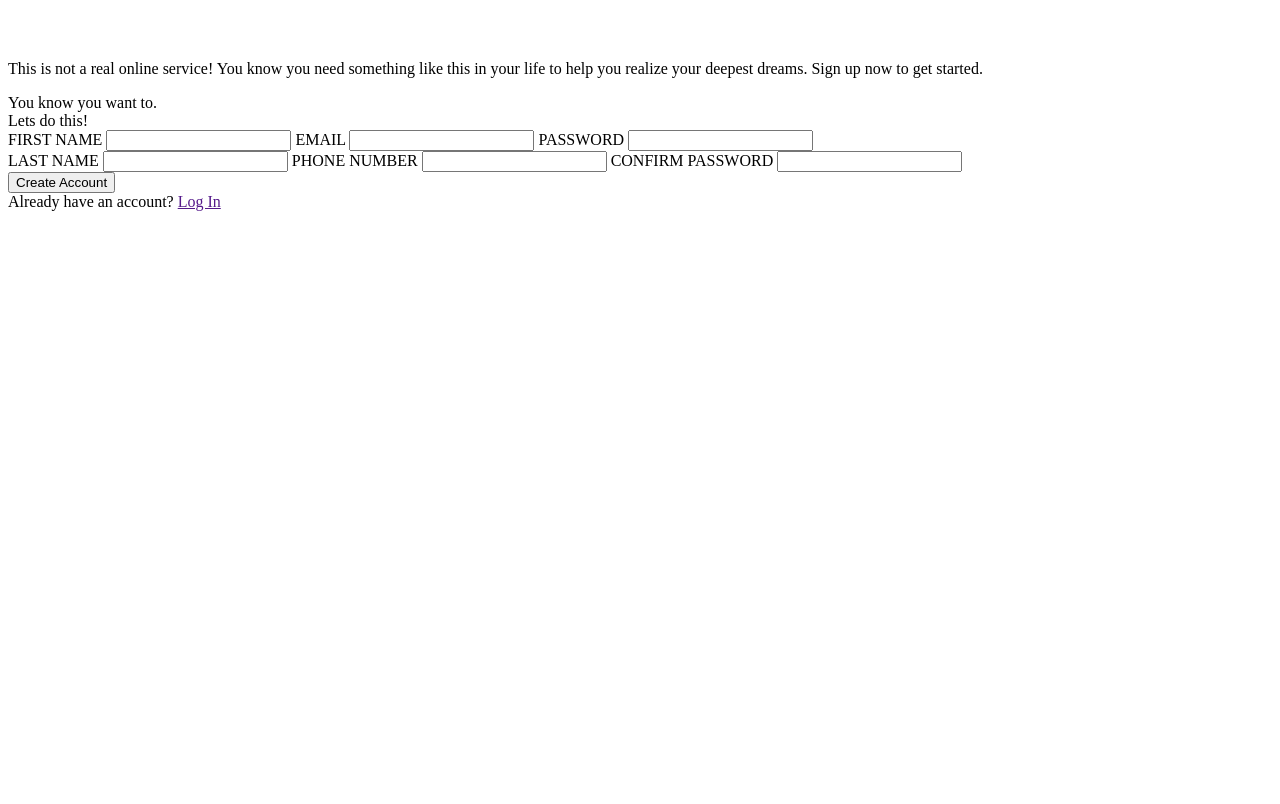
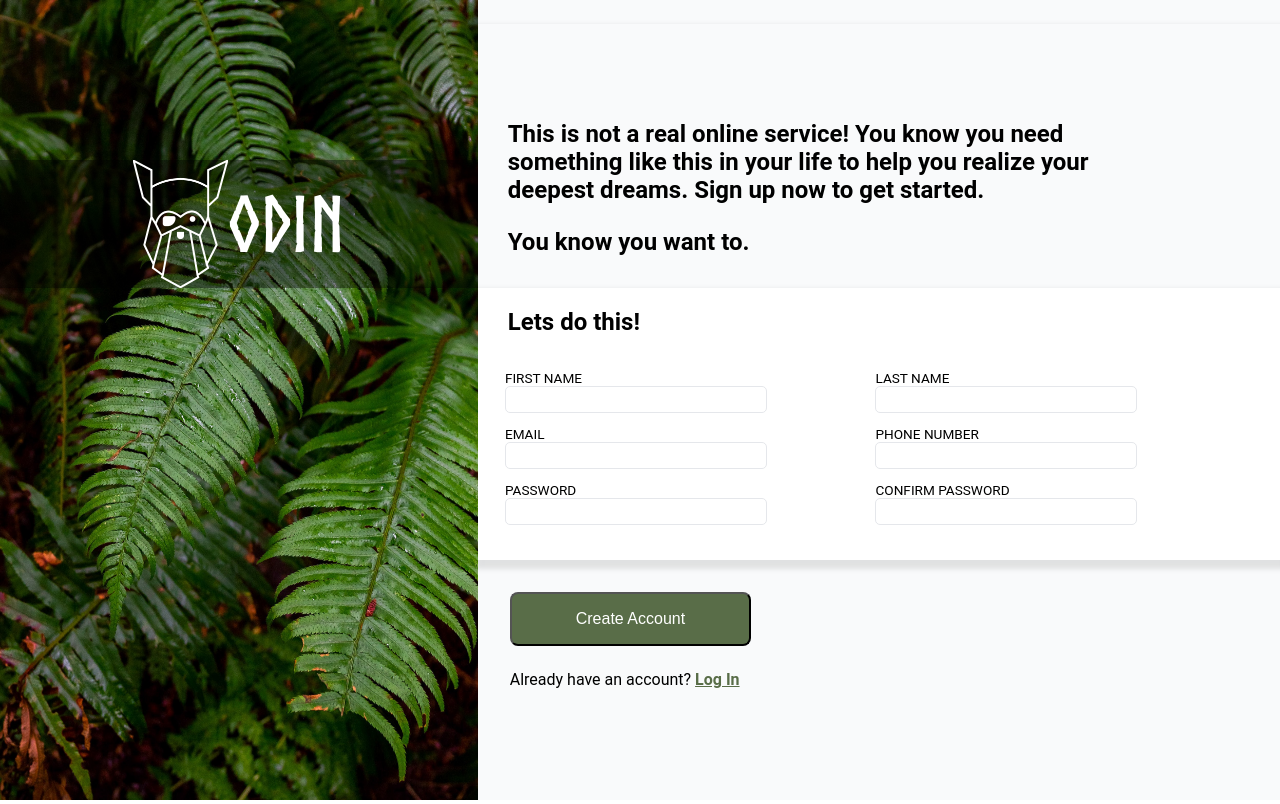
Before and after one commit to jaredmates/sign-up-form, a plain HTML site: page index.html in a window 1280 px wide. Drawn offline with Linux system fonts and the light colour scheme.

Commit message:
finished styling page

```diff
--- a/index.html
+++ b/index.html
@@ -8,54 +8,71 @@
     <title>Sign Up Page</title>
   </head>
   <body>
-    <!-- div for the whole thing or use body tag -->
+    <div class="content-container">
       <aside>
-      <img src="" alt="" />
-      <div><img src="" alt="" /></div>
+        <img src="images/plant.jpg.jpg" alt="" class="background-img" />
+        <div class="img-container">
+          <img src="images/odin-lined.png" alt="" class="odin-img" />
+          <span class="img-text">ODIN</span>
+        </div>
       </aside>
 
-    <main>
-      <header>
-        <p>
+      <main class="main-container">
+        <header class="header-container">
+          <p class="header-text">
             This is not a real online service! You know you need something like
-          this in your life to help you realize your deepest dreams. Sign up now
-          to get started.
+            this in your life to help you realize your deepest dreams. Sign up
+            now to get started.
           </p>
-        <div>You know you want to.</div>
+          <span class="header-text">You know you want to.</span>
         </header>
 
-      <section>
-        <div>Lets do this!</div>
-        <!-- maybe div on each input to use a grid if flex doesnt work -->
-        <form action="">
-          <div>
+        <section class="form-content-container">
+          <span class="section-heading">Lets do this!</span>
+          <form action="" class="form-container">
+            <div class="right-inputs">
+              <div class="first-name">
                 <label for="">FIRST NAME</label>
                 <input type="text" name="" id="" />
+              </div>
 
+              <div class="email">
                 <label for="">EMAIL</label>
                 <input type="text" name="" id="" />
+              </div>
 
+              <div class="password">
                 <label for="">PASSWORD</label>
                 <input type="text" name="" id="" />
               </div>
+            </div>
 
-          <div>
+            <div class="left-inputs">
+              <div class="last-name">
                 <label for="">LAST NAME</label>
                 <input type="text" name="" id="" />
+              </div>
 
+              <div class="phone-number">
                 <label for="">PHONE NUMBER</label>
                 <input type="text" name="" id="" />
+              </div>
 
+              <div class="confirm-password">
                 <label for="">CONFIRM PASSWORD</label>
                 <input type="text" name="" id="" />
+              </div>
             </div>
           </form>
         </section>
 
-      <footer>
-        <button>Create Account</button>
-        <div>Already have an account? <a href="">Log In</a></div>
+        <footer class="footer-container">
+          <button class="btn">Create Account</button>
+          <span class="footer-text"
+            >Already have an account? <a href="">Log In</a>
+          </span>
         </footer>
       </main>
+    </div>
   </body>
 </html>
--- a/styles.css
+++ b/styles.css
@@ -0,0 +1,155 @@
+@font-face {
+  src: url(fonts/Norse-Bold.otf);
+  font-family: Norse;
+}
+
+/* General Styles */
+
+*,
+*::after,
+*::before {
+  box-sizing: border-box;
+}
+
+body {
+  margin: 0;
+  padding: 0;
+  font-size: 1rem; /* 16px */
+  background: white;
+  font-family: roboto, sans-serif;
+}
+
+.content-container {
+  display: flex;
+  width: 100%;
+}
+
+.main-container {
+  width: 70vw;
+  background-color: #f9fafb;
+}
+
+/* Logo Container */
+
+aside {
+  height: 100vh;
+  max-width: 40vw;
+  position: relative;
+}
+
+.background-img {
+  height: 100%;
+  max-width: 100%;
+}
+
+.img-container {
+  position: absolute;
+  width: 100%;
+  height: 16%;
+  top: 10em;
+  background: rgba(0, 0, 0, 0.401);
+  display: flex;
+  justify-content: center;
+  align-items: center;
+}
+
+.odin-img {
+  max-width: 20%;
+}
+
+.img-text {
+  color: white;
+  font-size: 6vw;
+  font-family: Norse;
+}
+
+/* Header Container */
+
+.header-container {
+  height: 33%;
+  background-color: #f9fafb;
+  box-shadow: 0 5px 5px 4px rgba(0, 0, 0, 0.1);
+}
+
+.header-text {
+  font-size: 1.5rem;
+  font-weight: bold;
+  width: 80%;
+  padding-top: 4em;
+  margin-left: 1.25em;
+}
+
+/* Form Container */
+
+.form-content-container {
+  height: 34%;
+  background-color: white;
+  box-shadow: 2px 5px 5px 4px rgba(0, 0, 0, 0.1);
+  padding-top: 20px;
+}
+
+.section-heading {
+  padding-left: 1.25em;
+  font-size: 1.5em;
+  font-weight: 700;
+}
+
+.form-container {
+  font-size: 0.85rem;
+  display: grid;
+  grid-template-columns: repeat(2, 35%);
+  grid-column-gap: 8em;
+  padding: 2em;
+  padding-top: 2.5em;
+}
+
+label {
+  display: block;
+}
+
+input {
+  width: 100%;
+  margin-bottom: 1em;
+  height: 2em;
+  border-radius: 5px;
+  border: 1px solid #e5e7eb;
+  outline: none;
+}
+
+input:focus {
+  box-shadow: 0 0 5px rgba(81, 203, 238, 1);
+  border: 2px solid rgba(81, 203, 238, 1);
+}
+
+/* .password input {
+  border: 1px solid red;
+}
+
+.confirm-password input {
+  border: 1px solid red;
+} */
+
+/* Footer Container */
+
+.footer-container {
+  /* height: 33%; */
+  display: flex;
+  flex-direction: column;
+  align-items: flex-start;
+  gap: 1.5em;
+  margin: 2em 2em;
+  background-color: #f9fafb;
+}
+
+.btn {
+  background-color: #596d48;
+  color: white;
+  padding: 1em 4em;
+  border-radius: 8px;
+  font-size: 1rem;
+}
+
+a {
+  color: #596d48;
+  font-weight: 700;
+}
```
Also changed, not shown: fonts/Norse-Bold.otf (added), images/odin-lined.png (added), images/plant.jpg.jpg (added). Lines whose indentation alone changed are shown as unchanged.
